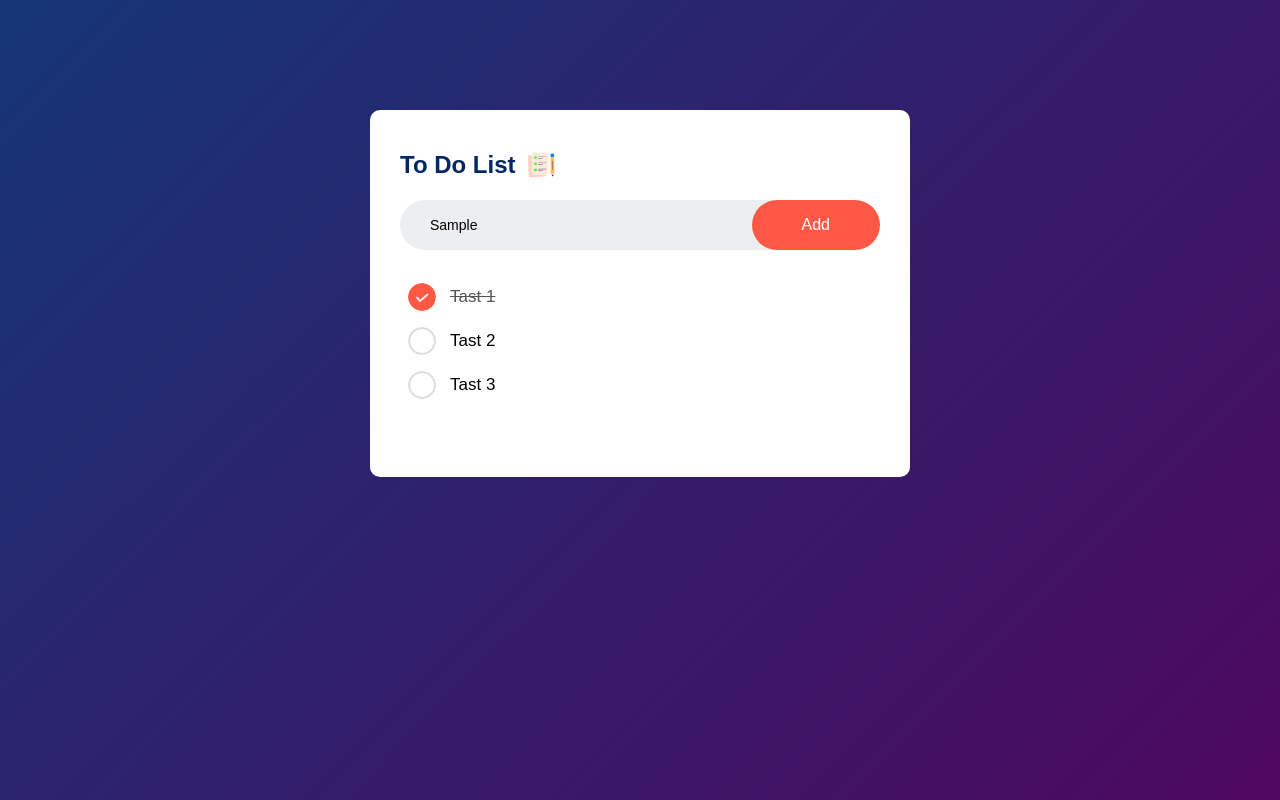
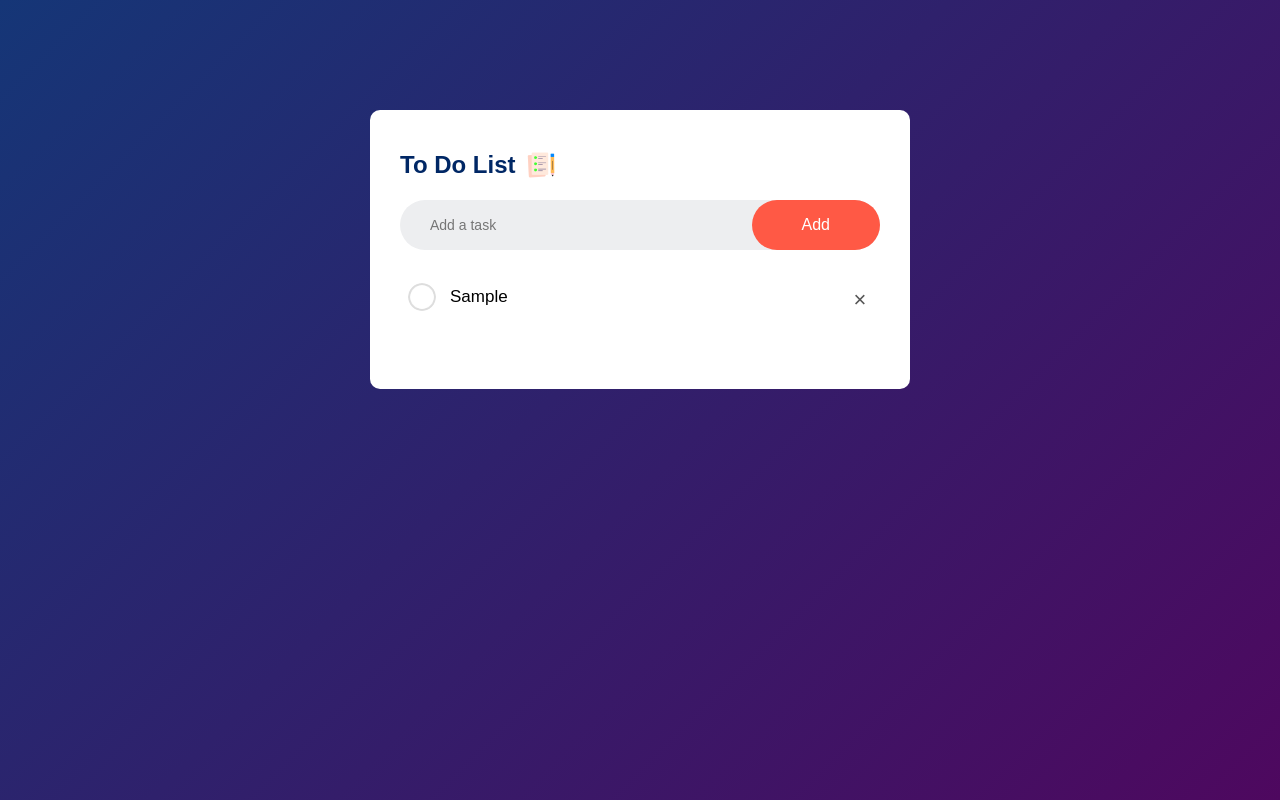
Before and after one commit to mamun-prodhan/simple-to-do-app, a plain HTML site: page index.html in a window 1280 px wide. Both pictures are taken after typing "Sample" into the empty fields and a click on the button "Add". Drawn offline with Linux system fonts and the light colour scheme.

Commit message:
todo app completed

```diff
--- /dev/null
+++ b/app.js
@@ -0,0 +1,39 @@
+const inputBox = document.getElementById('input-box');
+const listContiner = document.getElementById('list-container');
+
+function addTask(){
+    if(inputBox.value === ''){
+        alert("You must write something to add task!!!")
+    }
+    else{
+        let li = document.createElement('li');
+        li.innerHTML = inputBox.value;
+        listContiner.appendChild(li);
+        let span = document.createElement('span');
+        span.innerHTML = "\u00d7";
+        li.appendChild(span);
+    }
+        inputBox.value = '';
+        saveTodo()
+}
+
+listContiner.addEventListener('click', function(e){
+    if(e.target.tagName === "LI"){
+        e.target.classList.toggle("checked");
+        saveTodo()
+    }
+    else if(e.target.tagName === 'SPAN'){
+        e.target.parentElement.remove();
+        saveTodo()
+    }
+}, false);
+
+function saveTodo(){
+    localStorage.setItem("data", listContiner.innerHTML);
+}
+
+function showTodo(){
+    listContiner.innerHTML = localStorage.getItem("data");
+}
+
+showTodo();
--- a/index.html
+++ b/index.html
@@ -14,16 +14,17 @@
                     <h2>To Do List <img src="./images/icon.png" alt=""></h2>
                     <div class="row">
                         <input type="text" name="todo" id="input-box" placeholder="Add a task">
-                        <button>Add</button>
+                        <button onclick="addTask()">Add</button>
                     </div>
                     <ul id="list-container">
-                        <li class="checked">Tast 1</li>
+                        <!-- <li class="checked">Tast 1</li>
                         <li>Tast 2</li>
-                        <li>Tast 3</li>
+                        <li>Tast 3</li> -->
                     </ul>
                 </div>
             </div>
         </section>
     </main>
+    <script src="app.js"></script>
 </body>
 </html>
--- a/style.css
+++ b/style.css
@@ -91,3 +91,20 @@ ul li.checked::before{
     background-image: url(images/checked.png);
 
 }
+
+ul li span{
+    position: absolute;
+    right: 0;
+    top: 5px;
+    width: 40px;
+    height: 40px;
+    font-size: 22px;
+    color: #555;
+    line-height: 40px;
+    text-align: center;
+    border-radius: 50%;
+}
+
+ul li span:hover{
+    background: #eddef0;
+}
```
